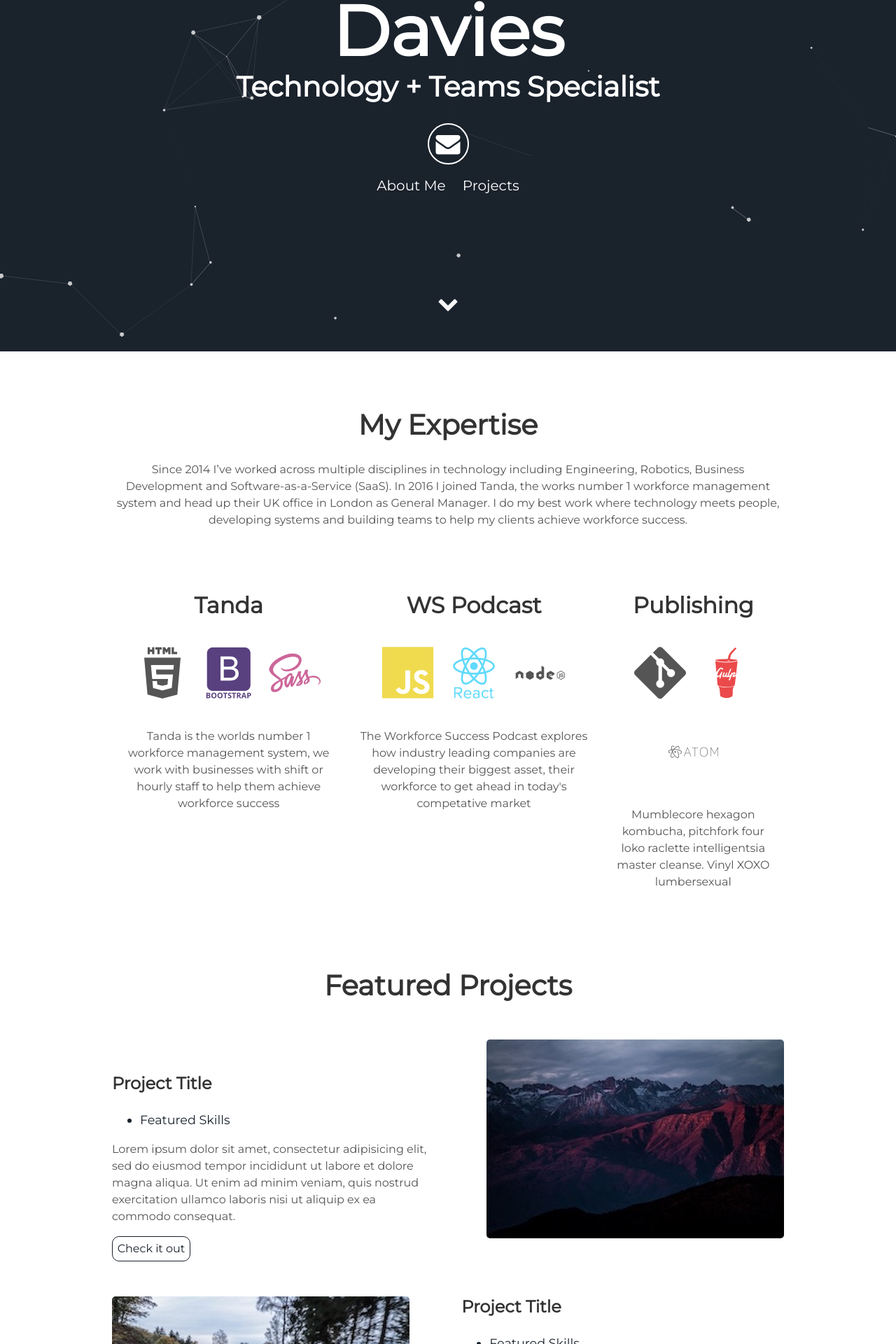
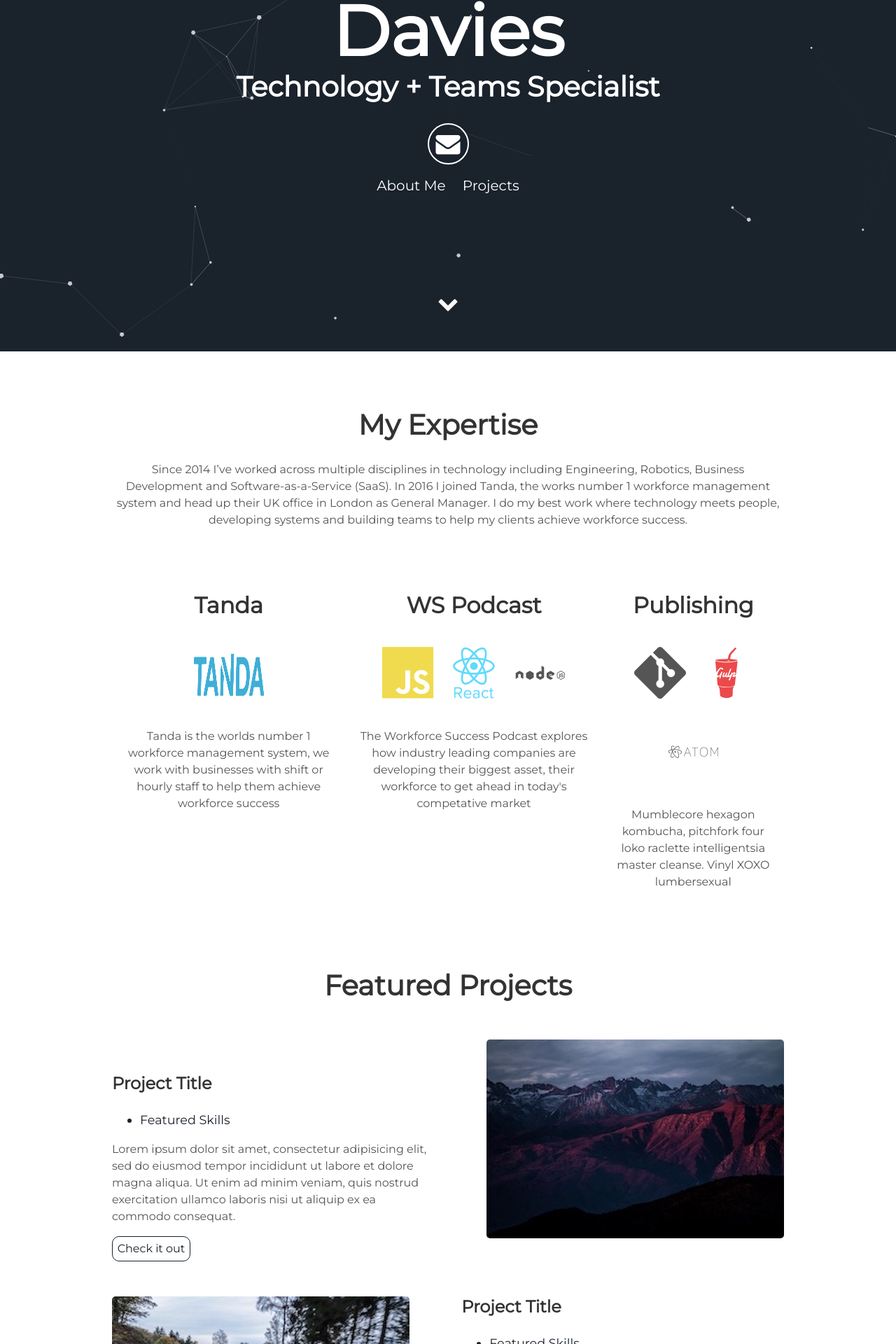
Before and after one commit to brycedavies92/brycedavies92.github.io, a Jekyll site: the page built from index.html, in a window 1280 px wide. Shown: the part 398-2318 px from the top of the page at 70% size. Built offline with Jekyll 4.4.1, drawn with Linux system fonts in a browser that asks for light colours.

Commit message:
Update about.html
Tanda logo

```diff
--- a/_includes/about.html
+++ b/_includes/about.html
@@ -5,10 +5,13 @@
   <div class="user">
     <div class="tech">
       <h2>Tanda</h2>
+      <!--
       <i class="devicon-html5-plain-wordmark"></i>
       <i class="devicon-bootstrap-plain-wordmark colored"></i>
       <i class="devicon-sass-original colored"></i>
-      <p>Tanda is the worlds number 1 workforce management system, we work with businesses with shift or hourly staff to help them achieve workforce success</p>
+      -->
+      <img src="assets/img/Tanda_LogoBlue.png" alt="Tanda Logo" height="60" width="100">
+     <p>Tanda is the worlds number 1 workforce management system, we work with businesses with shift or hourly staff to help them achieve workforce success</p>
     </div>
     <div class="tech">
       <h2>WS Podcast</h2>
```
